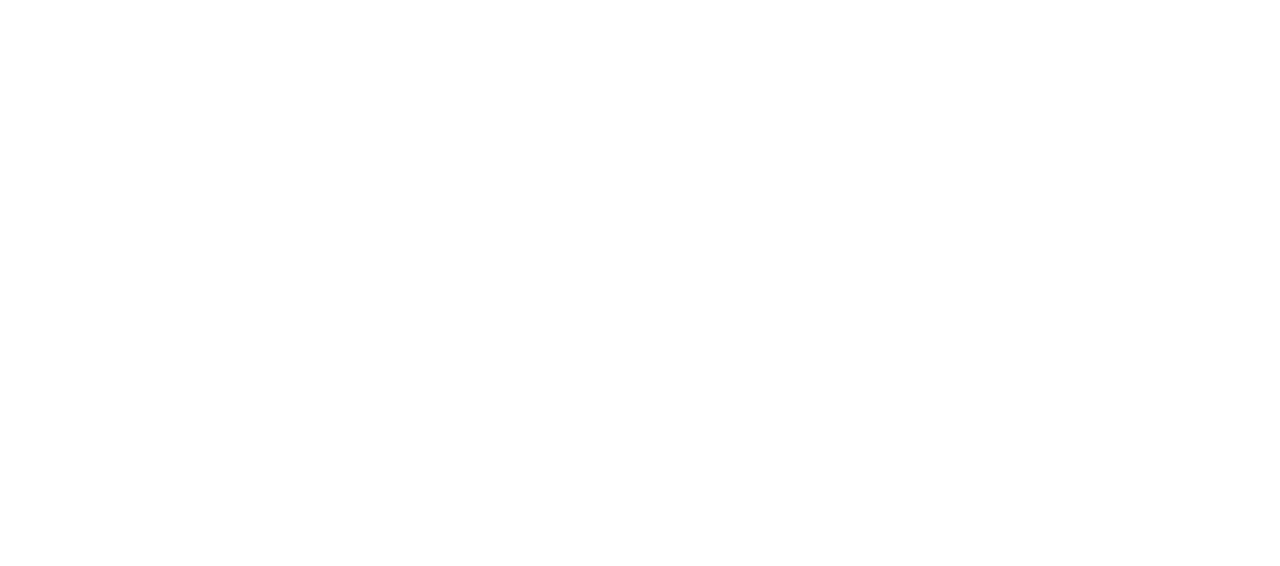
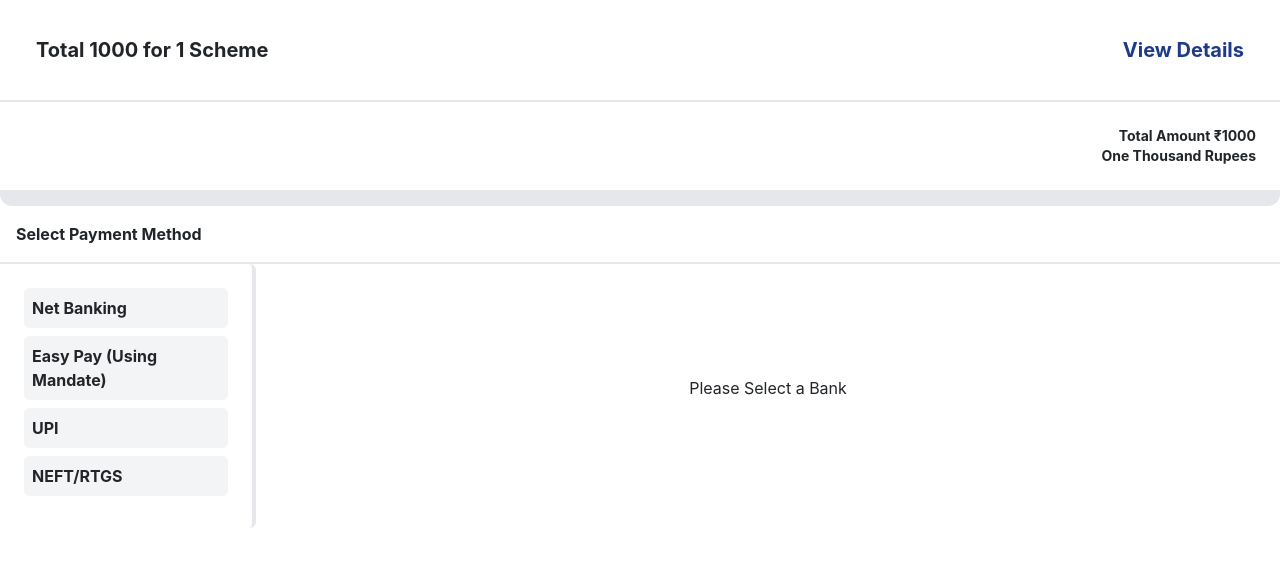
Before and after one commit to aakashguptatest/finorator_frontend, a React (Create React App) app: page /mutualfunds/page3 in a window 1280 px wide. Before the commit this address had no page. Shown: the top 566 px of the page. Built offline with nearby package versions, Linux system fonts and the light colour scheme.

Commit message:
Made invest Page3

```diff
--- a/src/App.js
+++ b/src/App.js
@@ -6,6 +6,7 @@
 import Profile from "./Comp/profile/Profile";
 import Portfolio from "./Comp/profile/Portfolio";
 import Blogs from "./Comp/MF/blogs";
+import Page3 from "./Comp/MF/Page3";
 
 function App() {
   return (
@@ -17,6 +18,7 @@
         <Route path="/profile" element={<Profile />} />
         <Route path="/mutualfunds/profile/portfolio" element={<Portfolio/>} />
         <Route path="/mutualfunds/blogs" element={<Blogs/>} />
+        <Route path="/mutualfunds/page3" element={<Page3/>} />
       </Routes>
     </Router>
   );
--- /dev/null
+++ b/src/Comp/MF/Page3.js
@@ -0,0 +1,81 @@
+import React, { useState } from "react";
+import NumberToWord from "./numbertoword";
+import { useNavigate } from "react-router";
+
+const banks = ["Net Banking", "Easy Pay (Using Mandate)", "UPI", "NEFT/RTGS"];
+
+const Page3 = () => {
+  const navigate = useNavigate();
+  const handleClick = () => {
+    navigate("/page2");
+  };
+
+  const [selectedBank, setSelectedBank] = useState("");
+
+  const handleBankSelect = (e) => {
+    setSelectedBank(e.target.value);
+  };
+
+  return (
+    <div className="m-0 p-0">
+      <div className="flex justify-between p-9 border-b-2">
+        <div className="font-bold text-xl">Total 1000 for 1 Scheme</div>
+        <div
+          onClick={handleClick}
+          className="font-bold text-xl text-blue-900 cursor-pointer"
+        >
+          View Details
+        </div>
+      </div>
+      <div className="border-b-[16px] p-6 rounded-xl flex justify-end">
+        <div className="flex flex-col items-end">
+          <div className="font-bold text-sm">Total Amount ₹1000</div>
+          <div className="font-bold text-sm">
+            <NumberToWord amount={1000} />
+          </div>
+        </div>
+      </div>
+
+      <div className="border-b-2 font-bold text-md p-3">
+        Select Payment Method
+      </div>
+
+      {/* For mobile screens */}
+      <div className="md:hidden flex justify-center items-center my-3">
+        <label htmlFor="bank-select">Please Select a Bank</label>
+        <select
+          id="bank-select"
+          className="ml-3 rounded-md border border-gray-400 p-1"
+          value={selectedBank}
+          onChange={handleBankSelect}
+        >
+          <option value="Net Banking">Net Banking</option>
+          <option value="Easy Pay (Using Mandate)">
+            Easy Pay (Using Mandate)
+          </option>
+          <option value="UPI">UPI</option>
+          <option value="NEFT/RTGS">NEFT/RTGS</option>
+        </select>
+      </div>
+
+      {/* For larger screens */}
+      <div className="hidden md:flex">
+        <div className="w-1/5 pr-4 border-r-4 p-4 rounded-md">
+          {banks.map((bank) => (
+            <div
+              key={bank}
+              className="mb-2 p-2 font-bold rounded-md bg-gray-100"
+            >
+              {bank}
+            </div>
+          ))}
+        </div>
+        <div className="w-4/5 flex justify-center items-center">
+          <p>Please Select a Bank</p>
+        </div>
+      </div>
+    </div>
+  );
+};
+
+export default Page3;
--- /dev/null
+++ b/src/Comp/MF/numbertoword.js
@@ -0,0 +1,103 @@
+import React from "react";
+
+const NumberToWord = ({ amount }) => {
+  const numberToWord = (number) => {
+    // Define word representations for numbers up to 19
+    const ones = [
+      "Zero",
+      "One",
+      "Two",
+      "Three",
+      "Four",
+      "Five",
+      "Six",
+      "Seven",
+      "Eight",
+      "Nine",
+      "Ten",
+      "Eleven",
+      "Twelve",
+      "Thirteen",
+      "Fourteen",
+      "Fifteen",
+      "Sixteen",
+      "Seventeen",
+      "Eighteen",
+      "Nineteen",
+    ];
+
+    // Define word representations for tens from 20 to 90
+    const tens = [
+      "",
+      "",
+      "Twenty",
+      "Thirty",
+      "Forty",
+      "Fifty",
+      "Sixty",
+      "Seventy",
+      "Eighty",
+      "Ninety",
+    ];
+
+    // Define word representations for thousands, millions, billions, and trillions
+    const suffixes = ["", "Thousand", "Million", "Billion", "Trillion"];
+
+    // Handle special cases for zero and negative numbers
+    if (number === 0) {
+      return "Zero";
+    } else if (number < 0) {
+      return `Negative ${numberToWord(Math.abs(number))}`;
+    }
+
+    let word = "";
+
+    // Iterate through each suffix (thousands, millions, billions, etc.)
+    for (let i = 0; number > 0; i++) {
+      if (number % 1000 !== 0) {
+        // Get the last three digits of the number
+        const currentThreeDigits = number % 1000;
+
+        // Convert the last three digits to words
+        let currentWord = "";
+
+        if (currentThreeDigits >= 100) {
+          // Convert the hundreds place to words
+          currentWord += `${
+            ones[Math.floor(currentThreeDigits / 100)]
+          } Hundred `;
+          currentThreeDigits %= 100;
+        }
+
+        if (currentThreeDigits >= 20) {
+          // Convert the tens place to words
+          currentWord += `${tens[Math.floor(currentThreeDigits / 10)]} `;
+          currentThreeDigits %= 10;
+        }
+
+        if (currentThreeDigits > 0) {
+          // Convert the ones place to words
+          currentWord += `${ones[currentThreeDigits]} `;
+        }
+
+        // Add the current word and its suffix
+        word = `${currentWord.trim()} ${suffixes[i]} ${word}`;
+      }
+
+      // Remove the last three digits from the number
+      number = Math.floor(number / 1000);
+    }
+
+    return word.trim();
+  };
+
+  const word = numberToWord(amount);
+
+  return (
+    <div>
+      <div>{word} Rupees</div>
+    </div>
+  );
+};
+
+export default NumberToWord;
```
